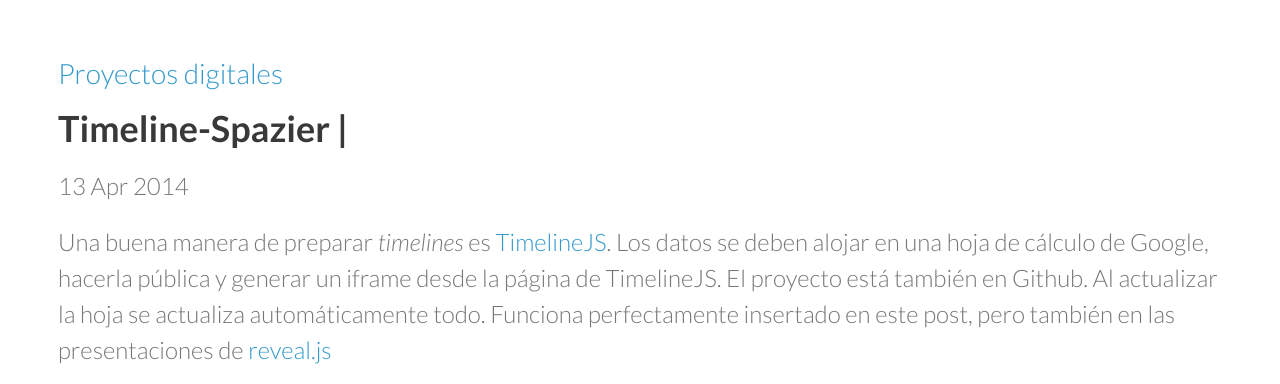
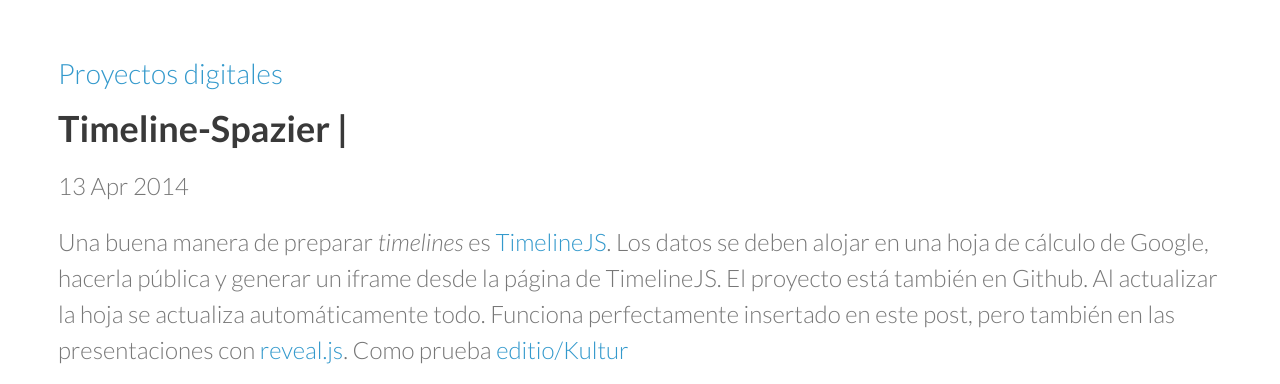
Before and after one commit to editio/editio.github.io, a Jekyll site: the page built from _posts/2014-04-13-timeline-spazier.md, in a window 1280 px wide, cut to the strip 0-384 px from the top of the page. Built offline with Jekyll 4.4.1, drawn with Linux system fonts in a browser that asks for light colours; Markdown is read by kramdown in place of the engine named in the settings.

Commit message:
Updated 2014-04-13-timeline-spazier.md

```diff
--- a/_posts/2014-04-13-timeline-spazier.md
+++ b/_posts/2014-04-13-timeline-spazier.md
@@ -5,6 +5,6 @@ title: "Timeline-Spazier"
 ---
 
 Una buena manera de preparar _timelines_ es [TimelineJS](http://timeline.knightlab.com/). Los datos se deben alojar en una hoja de cálculo de Google, hacerla pública y generar un iframe desde la página de TimelineJS. El proyecto está también en Github.
-Al actualizar la hoja se actualiza automáticamente todo. Funciona perfectamente insertado en este post, pero también en las presentaciones de [reveal.js](https://github.com/hakimel/reveal.js/)
+Al actualizar la hoja se actualiza automáticamente todo. Funciona perfectamente insertado en este post, pero también en las presentaciones con [reveal.js](https://github.com/hakimel/reveal.js/). Como prueba [editio/Kultur](http://editio.github.io/Kultur/kultur.html#/)
 
 <iframe src='http://cdn.knightlab.com/libs/timeline/latest/embed/index.html?source=0AnjLgwSF3I48dDQ3eHh4RVhPZExGTW9sc1BWR1BTTlE&font=Bevan-PotanoSans&maptype=toner&lang=en&hash_bookmark=true&start_at_slide=1&height=650' width='100%' height='650' frameborder='0'></iframe>
```
